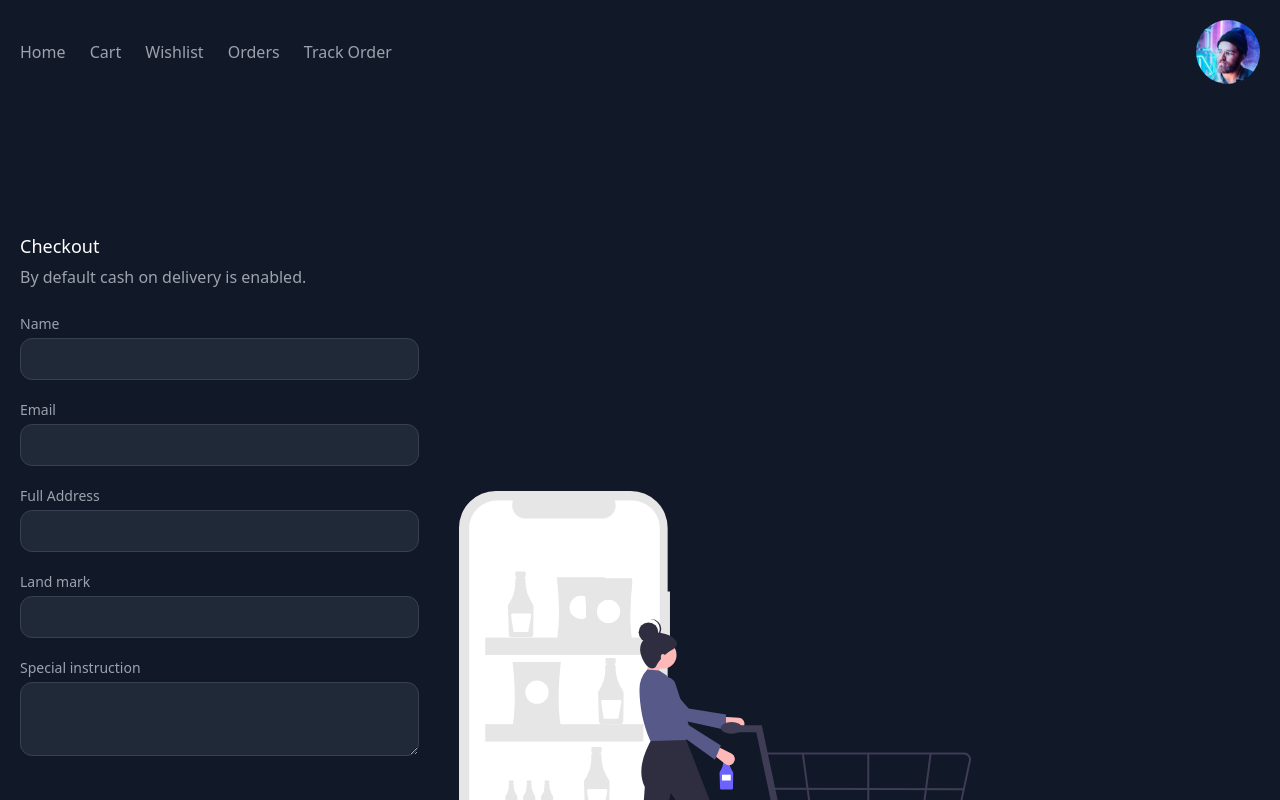
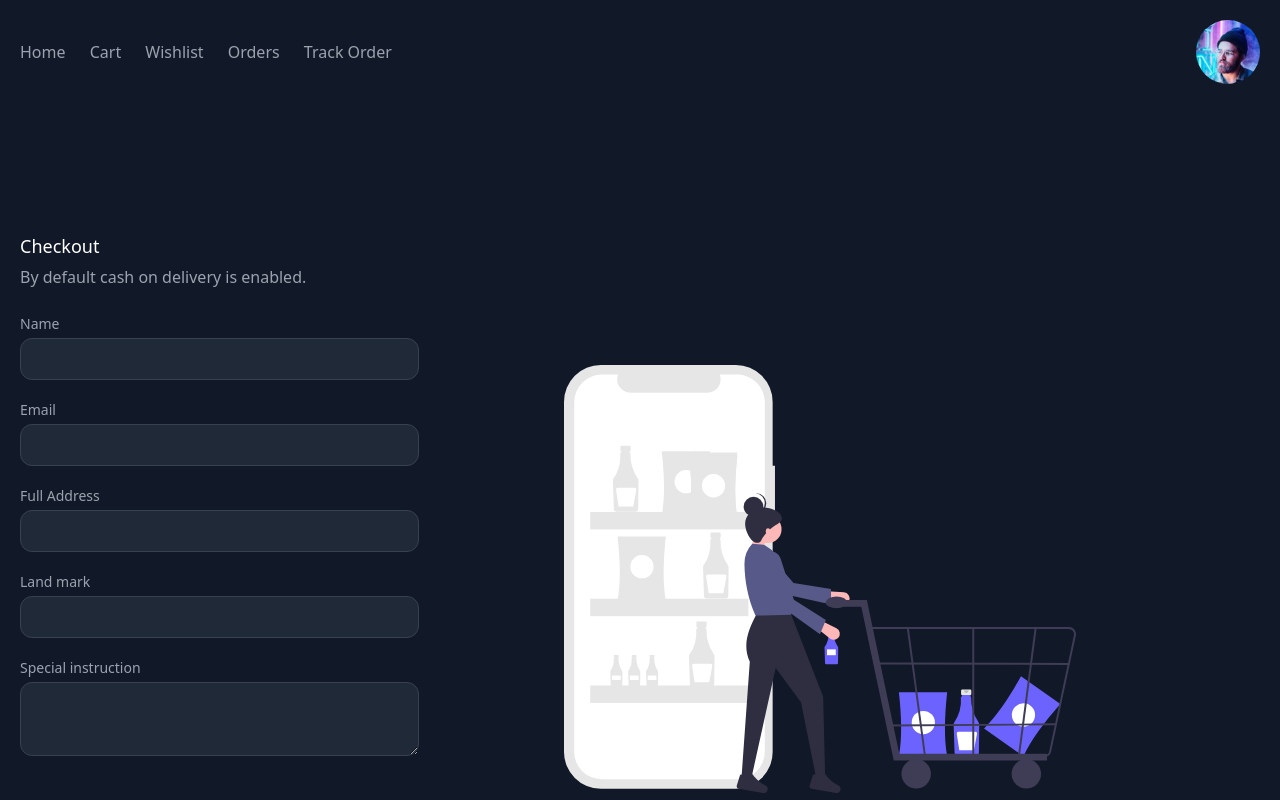
Before and after one commit to PraveenMalethia/basketiya-2, a Nuxt app: page /cart/checkout in a window 1280 px wide. Shown: the top 800 px of the page. Built offline with nearby package versions, Linux system fonts and the light colour scheme.

Commit message:
Update checkout.vue

```diff
--- a/pages/cart/checkout.vue
+++ b/pages/cart/checkout.vue
@@ -103,7 +103,7 @@
           by clicking CONFIRM button your order will be placed . Please check your details again.
         </p>
       </div>
-            <div
+      <div
         class="
           lg:w-2/3
           md:w-1/2
@@ -118,7 +118,7 @@
           relative
         "
       >
-        <div class="lg:max-w-lg lg:w-full md:w-1/2 w-5/6">
+        <div class="lg:max-w-lg mx-auto my-auto lg:w-full md:w-1/2 w-5/6">
           <img src="/svg/Shopping_app.svg" alt="Checkout">
         </div>
       </div>
```
